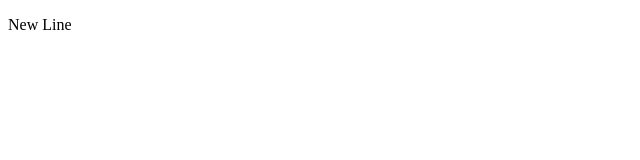
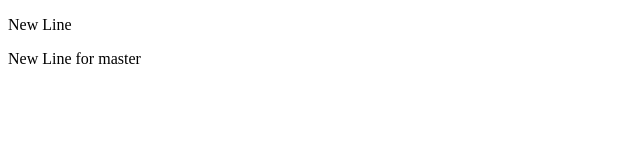
Before and after one commit to rfauzi44/git, a plain HTML site: page index.html in a window 1280 px wide. Shown: the whole page, without its empty margins (0-640 px from the left). Drawn offline with Linux system fonts and the light colour scheme.

Commit message:
try to change master branch

```diff
--- a/index.html
+++ b/index.html
@@ -6,6 +6,7 @@
     <meta name="viewport" content="width=device-width, initial-scale=1.0">
     <title>Hello World, Change</title>
     <p>New Line</p>
+    <p>New Line for master</p>
 
 
 </head>
```
